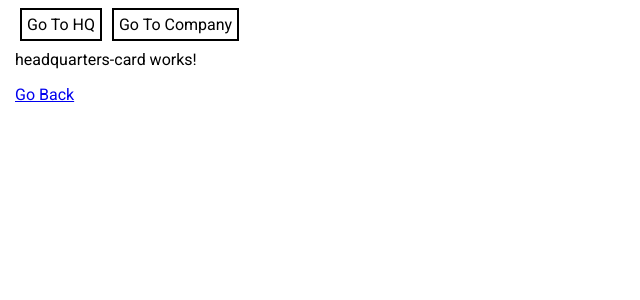
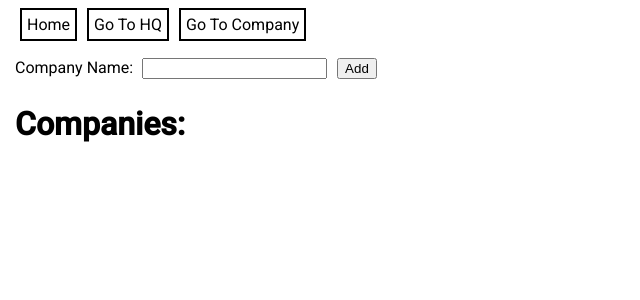
Before and after one commit to rpalmon/Company-Management-Assignment, an Angular app: page /hq in a window 1280 px wide. Shown: the top 300 px of the page, without its empty margins (0-640 px from the left). Built offline with nearby package versions, Linux system fonts and the light colour scheme.

Commit message:
hq: added add company, edit company name

```diff
--- a/src/app/app.component.html
+++ b/src/app/app.component.html
@@ -1,8 +1,11 @@
 <body>
-  <div *ngIf="title=='CompanyManagementAssignment'">
+  <div>
+      <a routerLink="/" routerLinkActive="active" class="home">Home</a>
       <a routerLink="/hq" routerLinkActive="active">Go To HQ</a>
       <a routerLink="/company" routerLinkActive="active">Go To Company</a>
+
   </div>
+
 
   <router-outlet></router-outlet>
 </body>
--- a/src/app/company-component/company-component.component.html
+++ b/src/app/company-component/company-component.component.html
@@ -1,3 +1,2 @@
 <title>Company Management: Company</title>
 <p>company-component works!</p>
-<a routerLink="/" routerLinkActive="active">Go Back</a>
--- a/src/app/headquarters-card/headquarters-card.component.css
+++ b/src/app/headquarters-card/headquarters-card.component.css
@@ -0,0 +1,7 @@
+input{
+  margin: 5px;
+}
+
+button{
+  margin: 5px;
+}
--- a/src/app/headquarters-card/headquarters-card.component.html
+++ b/src/app/headquarters-card/headquarters-card.component.html
@@ -1,3 +1,12 @@
 <title>Company Management: HQ</title>
-<p>headquarters-card works!</p>
-<a routerLink="/" routerLinkActive="active">Go Back</a>
+<br>
+
+
+Company Name: <input type="text" [(ngModel)]="name">
+<button (click)="addCompany()">Add</button>
+
+<h1>Companies: </h1>
+<p *ngFor="let company of Hq.companies;let i = index" [(ngModel)]="company[i]">Company {{i+1}}: {{company}}
+<button (click)="deleteCompany(i)">Delete</button>
+<button (click)="editCompany(i)">Edit</button>
+</p>
--- a/src/app/headquarters-card/headquarters-card.component.ts
+++ b/src/app/headquarters-card/headquarters-card.component.ts
@@ -1,4 +1,5 @@
 import { Component, OnInit } from '@angular/core';
+import { HQ } from './hq.model';
 
 @Component({
   selector: 'app-headquarters-card',
@@ -9,7 +10,31 @@ export class HeadquartersCardComponent implements OnInit {
 
   constructor() { }
 
+  name: string = "";
+  company: any;
+
+  Hq: HQ = new HQ();
+
   ngOnInit() {
+    this.Hq.name = "HQ";
+    this.Hq.companies = [
+
+    ]
+  }
+
+  addCompany(){
+    this.Hq.companies.push(this.name);
+    this.name = "";
+    console.dir(this.Hq);
+  }
+
+  deleteCompany(index){
+    console.log(this.Hq.companies[index]);
+    this.Hq.companies.splice(index, 1);
+  }
+
+  editCompany(index){
+    this.Hq.companies[index] = prompt('Edit '+ this.Hq.companies[index]);
   }
 
 }
--- /dev/null
+++ b/src/app/headquarters-card/hq.model.ts
@@ -0,0 +1,5 @@
+
+export class HQ {
+  name: string;
+  companies: string[];
+}
--- a/src/app/index/index.component.css
+++ b/src/app/index/index.component.css
@@ -9,3 +9,7 @@ div>a{
 div>a:hover{
   background:rgb(233, 233, 233);
 }
+
+.home{
+  background: gray;
+}
```
Also changed, not shown: src/app/app.module.ts (+9 -1 lines), src/app/app.component.css (line endings or trailing spaces), src/app/app.component.ts (line endings or trailing spaces).
